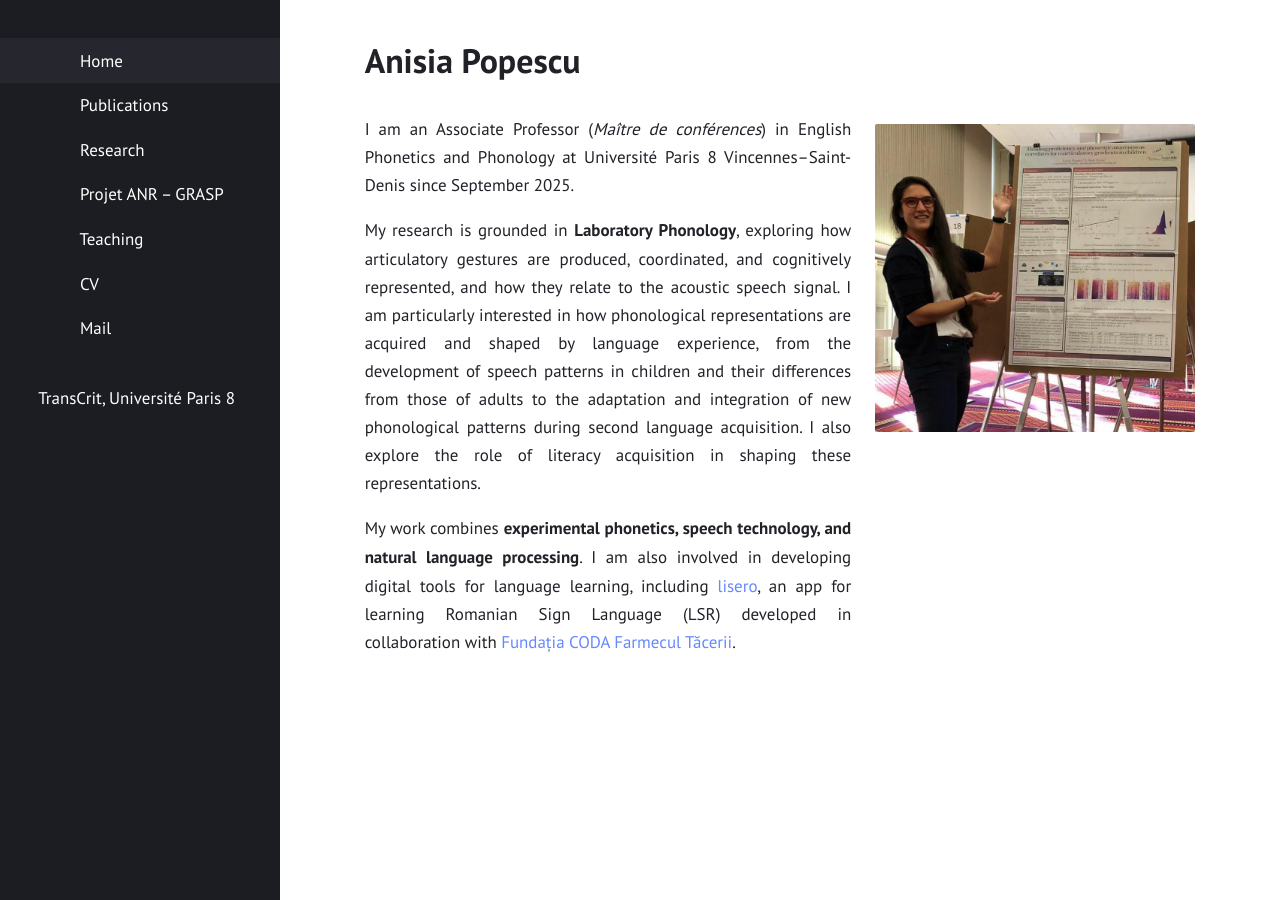
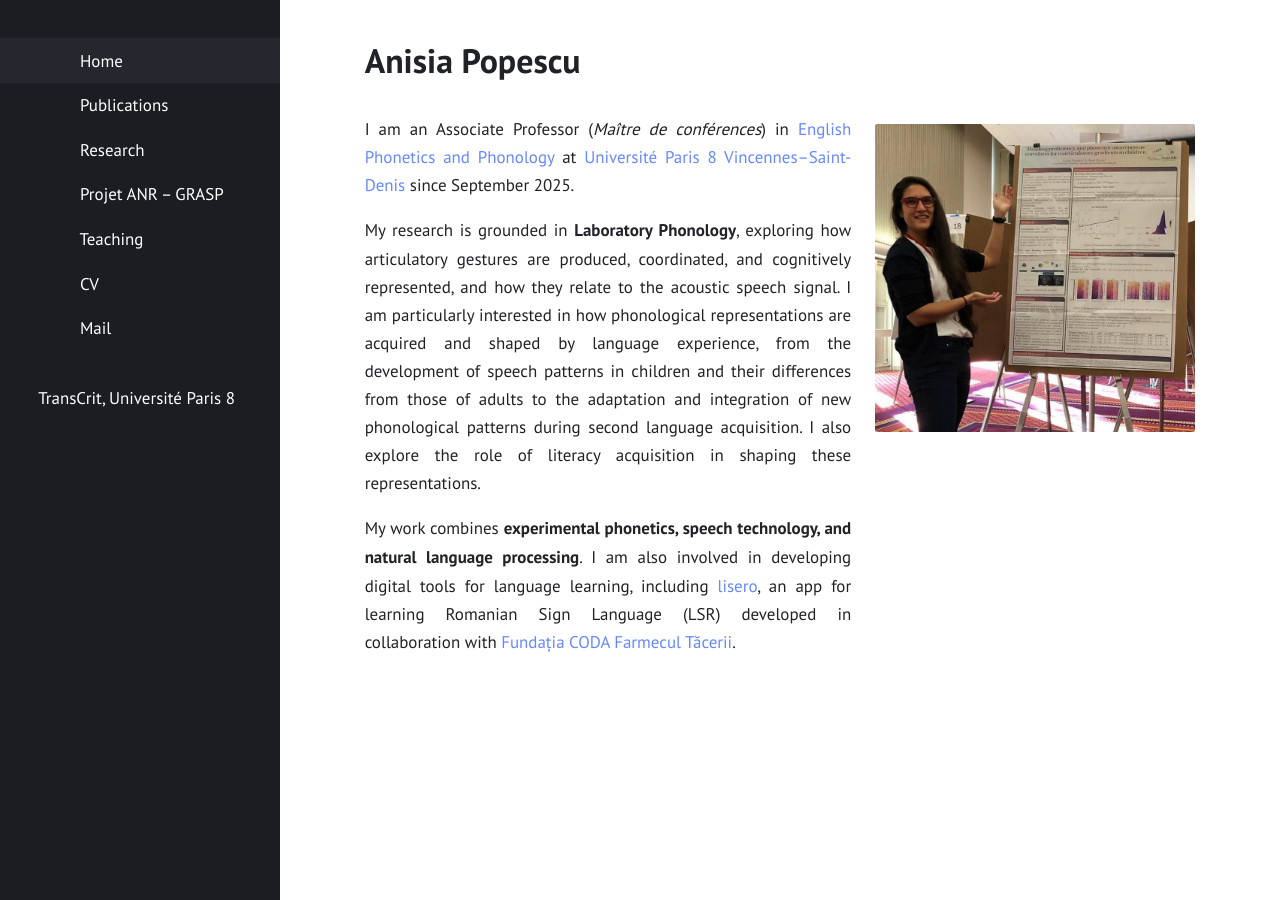
Before and after one commit to anisiapopescu/anisiapopescu.github.io, a Jekyll site: the page built from index.md, in a window 1280 px wide. Built offline with Jekyll 4.4.1, drawn with Linux system fonts in a browser that asks for light colours; part of the change alters nothing that is shown.

```diff
--- a/index.md
+++ b/index.md
@@ -5,7 +5,7 @@ layout: page
 
 <div class="research-media">
   <div class="research-bio">
-    <p>I am an Associate Professor (<em>Maître de conférences</em>) in English Phonetics and Phonology at Université Paris 8 Vincennes–Saint-Denis since September 2025.</p>
+    <p>I am an Associate Professor (<em>Maître de conférences</em>) in <a href="https://depa.univ-paris8.fr/">English Phonetics and Phonology</a> at <a href="https://www.univ-paris8.fr/">Université Paris 8 Vincennes–Saint-Denis</a> since September 2025.</p>
 <p>My research is grounded in <strong>Laboratory Phonology</strong>, exploring how articulatory gestures are produced, coordinated, and cognitively represented, and how they relate to the acoustic speech signal. I am particularly interested in how phonological representations are acquired and shaped by language experience, from the development of speech patterns in children and their differences from those of adults to the adaptation and integration of new phonological patterns during second language acquisition. I also explore the role of literacy acquisition in shaping these representations.</p>
 <p>My work combines <strong>experimental phonetics, speech technology, and natural language processing</strong>. I am also involved in developing digital tools for language learning, including <a href="https://play.google.com/store/apps/details?id=ro.farmecultacerii.lisero&amp;hl=fr">lisero</a>, an app for learning Romanian Sign Language (LSR) developed in collaboration with <a href="https://farmecultacerii.ro/">Fundația CODA Farmecul Tăcerii</a>.</p>
   </div>
```
